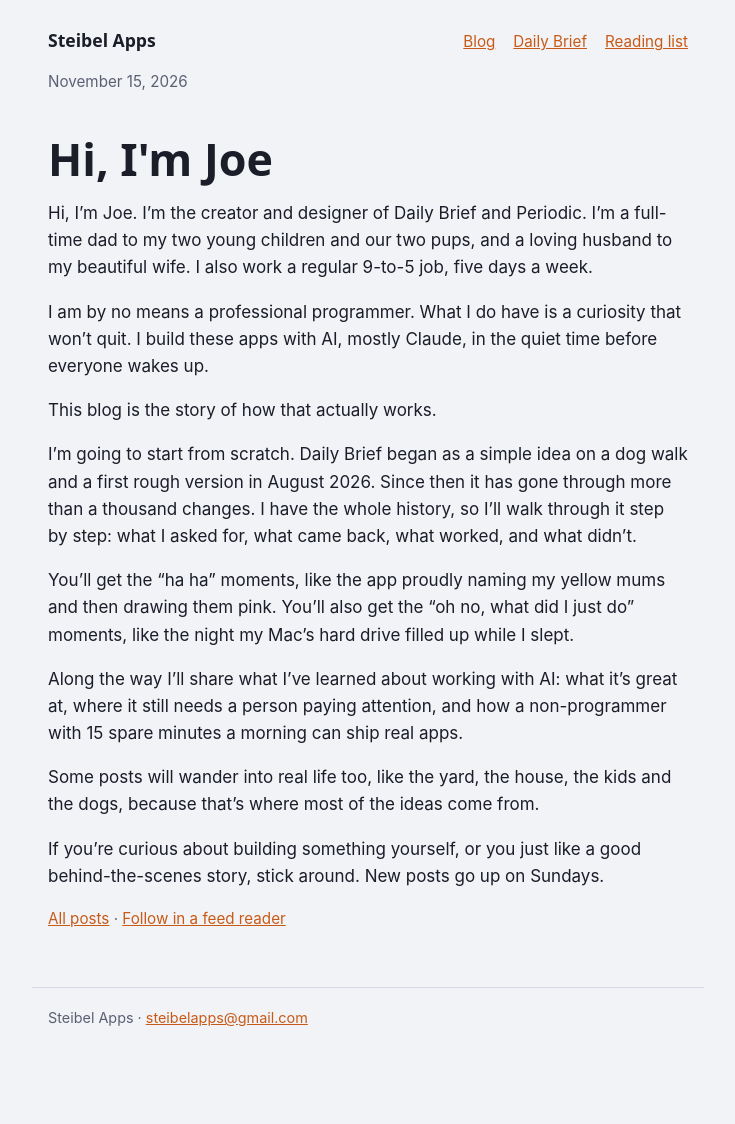
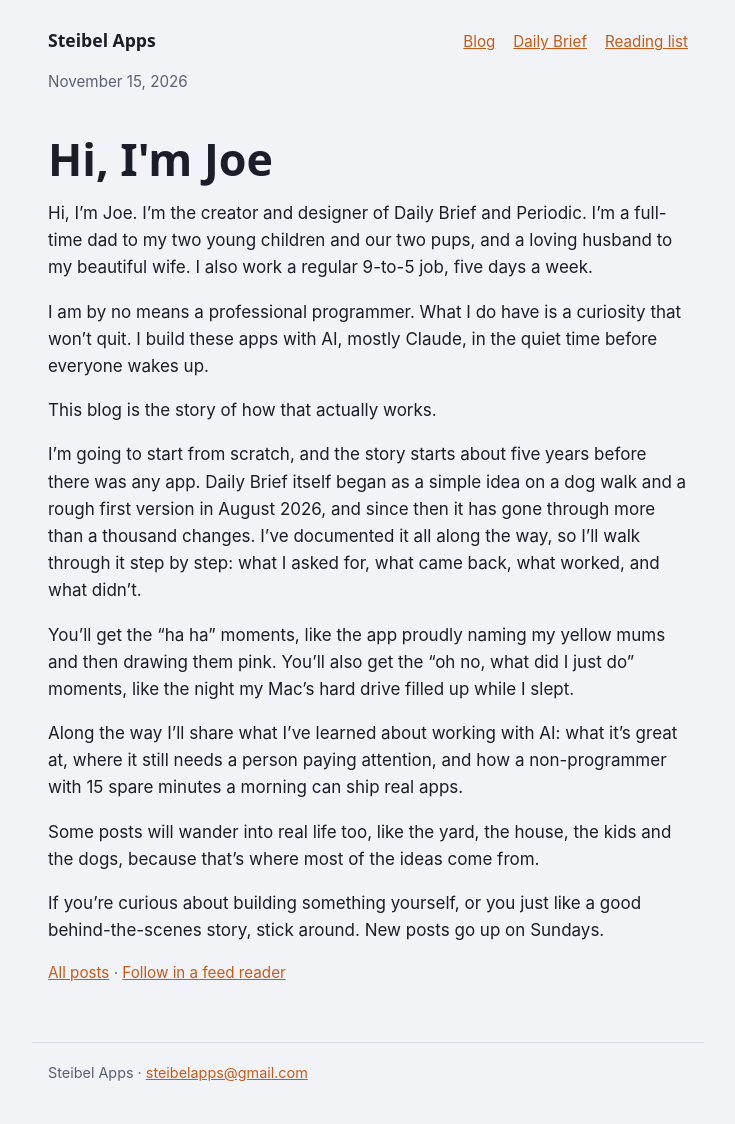
Before and after one commit to steibelapps/steibelapps.github.io, a Jekyll site: the page built from _posts/2026-11-15-hello.md, in a window 1280 px wide. Shown: the whole page, without its empty margins (272-1007 px from the left). Built offline with Jekyll 4.4.1, drawn with Linux system fonts in a browser that asks for light colours; before the commit the page ends 1069 px from its top, so only the background shows below that.

Commit message:
First post: the story starts five years before the app; documented along the way
Co-Authored-By: Claude Opus 5.5 <noreply@anthropic.com>
Claude-Session: https://claude.ai/code/session_012svooy2GteLEcifb4fmAAz

```diff
--- a/_posts/2026-11-15-hello.md
+++ b/_posts/2026-11-15-hello.md
@@ -9,7 +9,7 @@ I am by no means a professional programmer. What I do have is a curiosity that w
 
 This blog is the story of how that actually works.
 
-I'm going to start from scratch. Daily Brief began as a simple idea on a dog walk and a first rough version in August 2026. Since then it has gone through more than a thousand changes. I have the whole history, so I'll walk through it step by step: what I asked for, what came back, what worked, and what didn't.
+I'm going to start from scratch, and the story starts about five years before there was any app. Daily Brief itself began as a simple idea on a dog walk and a rough first version in August 2026, and since then it has gone through more than a thousand changes. I've documented it all along the way, so I'll walk through it step by step: what I asked for, what came back, what worked, and what didn't.
 
 You'll get the "ha ha" moments, like the app proudly naming my yellow mums and then drawing them pink. You'll also get the "oh no, what did I just do" moments, like the night my Mac's hard drive filled up while I slept.
 
```
